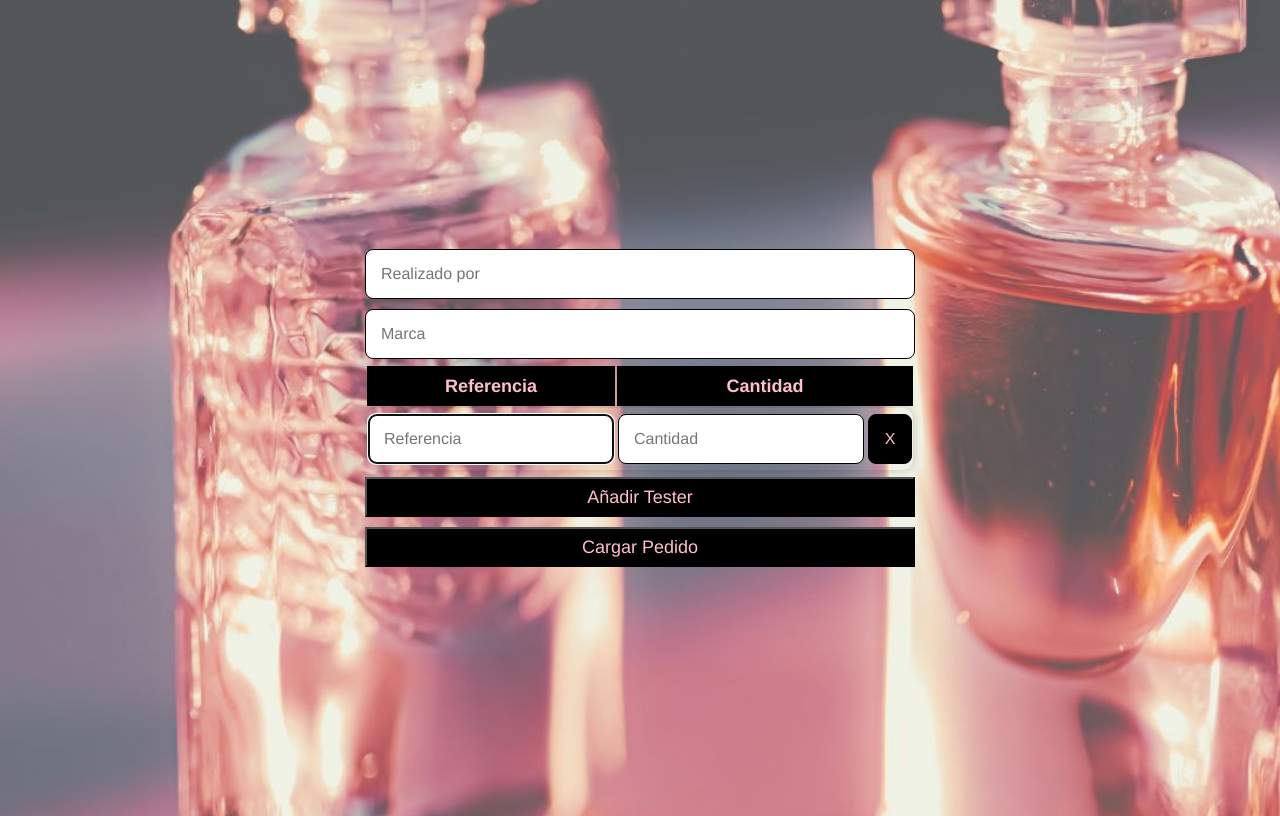
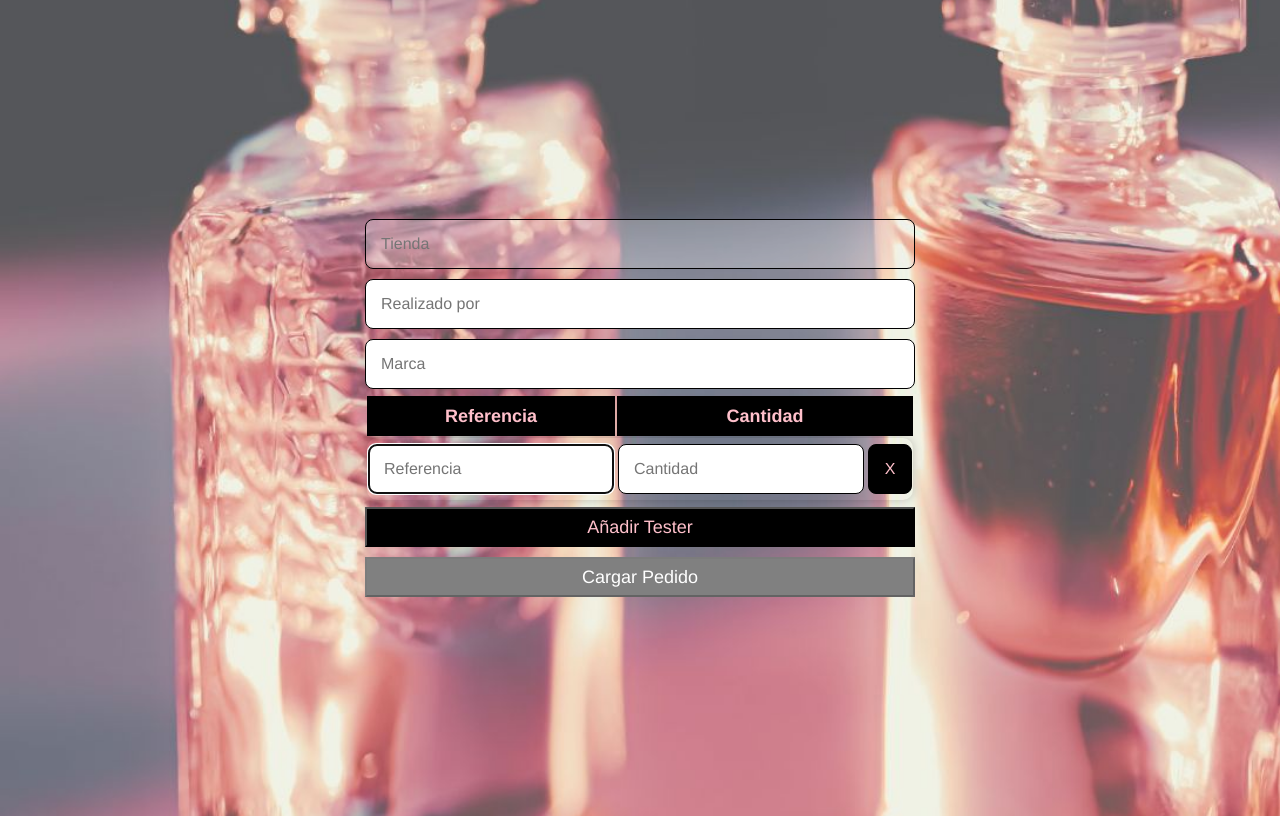
Before and after one commit to Aron2706/A-R-SOLUTIONS, a website: page public/LOGON1.HTML in a window 1280 px wide. Drawn offline with nearby package versions, Linux system fonts and the light colour scheme.

Commit message:
Boton pedido deshabilitado por validación

```diff
--- a/public/ESTLOGON.CSS
+++ b/public/ESTLOGON.CSS
@@ -46,6 +46,20 @@
     font-family: 'Franklin Gothic Medium', 'Arial Narrow', Arial, sans-serif;
     background-color: black;
     color: pink;
+    width: auto;
+    height: 40px;
+    font-size: 18px;
+    border-radius: 0px;
+    margin-bottom: 5px;
+    margin-top: 5px;
+  }
+
+  .button:disabled,
+  .button:disabled:hover {
+    font-family: 'Franklin Gothic Medium', 'Arial Narrow', Arial, sans-serif;
+    background-color: grey;
+    color: white;
+    cursor: not-allowed;
     width: auto;
     height: 40px;
     font-size: 18px;
--- a/public/LOGON1.HTML
+++ b/public/LOGON1.HTML
@@ -11,8 +11,10 @@
 </head>
 <body class="ALL">
 <div>
-    <input type="text" placeholder="Realizado por" class="input-test" id="por">
-    <input type="text" placeholder="Marca" class="input-test" id="marca">
+    <input name="tienda" id="tienda" class="input-test" required disabled placeholder="Tienda">
+</input>
+    <input type="text" placeholder="Realizado por" class="input-test" id="por" required>
+    <input type="text" placeholder="Marca" class="input-test" id="marca" required>
     <table id="dynamicTable">
     <thead>
       <tr class="HD">
--- a/public/basededatos.js
+++ b/public/basededatos.js
@@ -24,6 +24,37 @@ let rowData = [];
 
 window.onload = function () {
   addRow();
+  let params = new URLSearchParams(window.location.search);
+  let user = params.get("user");
+
+  let selectElement = document.getElementById("tienda");
+  selectElement.value = user;
+  if (user) {
+    selectElement.disabled = true;
+  }
+
+  let cargarPedidoButton = document.querySelector(
+    '.button[onclick="generateExcel()"]'
+  );
+  if (!user) {
+    cargarPedidoButton.disabled = true;
+  }
+
+  // Obtener todos los campos de entrada
+  const inputs = document.querySelectorAll('input');
+
+  inputs.forEach((input) => {
+    input.addEventListener("input", () => {
+      // Comprobar si alguno de los campos de entrada está vacío
+      const anyInputEmpty = [...inputs].some((input) => input.value === "");
+
+      // Deshabilitar o habilitar el botón según si alguno de los campos de entrada está vacío o no
+      cargarPedidoButton.disabled = anyInputEmpty;
+    });
+  });
+
+  // Deshabilitar el botón inicialmente
+  cargarPedidoButton.disabled = true;
 };
 
 function addRow() {
@@ -82,7 +113,12 @@ function generateExcel() {
 
   // Guardar el archivo Excel el el servidor
   axios
-    .post("/save-excel", { data: rowData, user: user, marca: marcaValue, por: porValue })
+    .post("/save-excel", {
+      data: rowData,
+      user: user,
+      marca: marcaValue,
+      por: porValue,
+    })
     .then(() => {
       alert("Se ha cargado el pedido exitosamente!");
       console.log("Se ha cargado el pedido exitosamente!");
```
